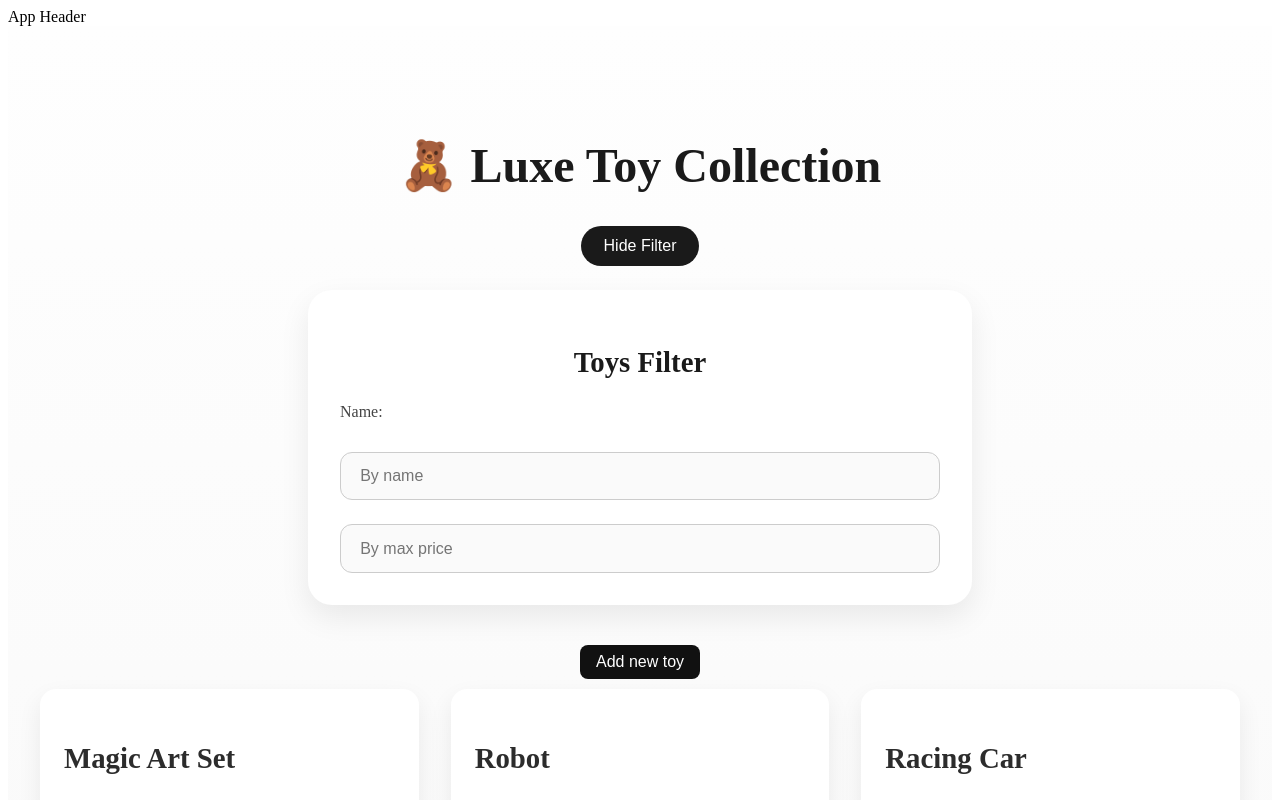
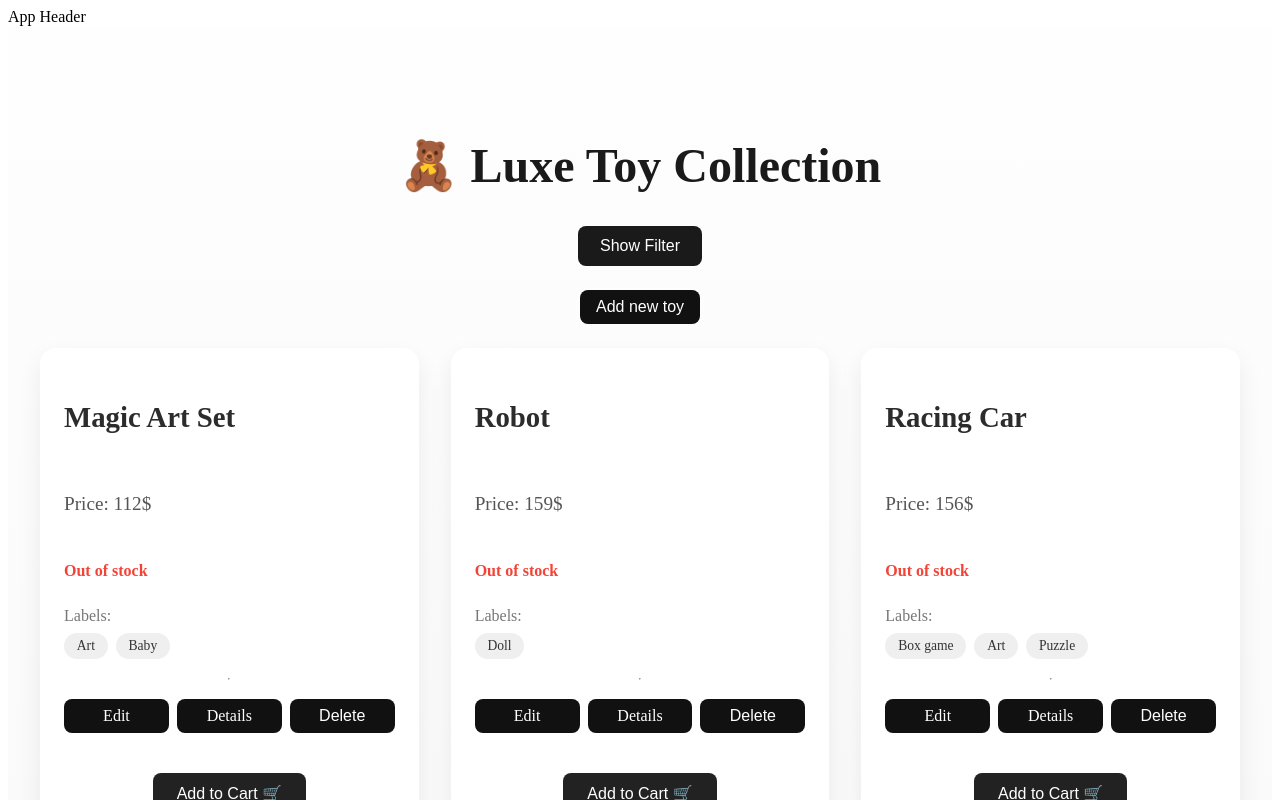
Before and after one commit to nevo0309/mistertoy-frontend, a React (Vite) app: page /toy in a window 1280 px wide. Shown: the top 800 px of the page. Built offline with nearby package versions, Linux system fonts and the light colour scheme.

Commit message:
Fix style

```diff
--- a/src/assets/main.css
+++ b/src/assets/main.css
@@ -1,4 +1,5 @@
 /*SETUP*/
+@import './style/setup/general.css';
 @import './style/setup/vars.css';
 
 /*CMPS*/
--- a/src/assets/style/cmps/ToyFilter.css
+++ b/src/assets/style/cmps/ToyFilter.css
@@ -1,8 +1,8 @@
 .toy-filter {
   width: 100%;
-  max-width: 600px;
+  max-width: 350px;
   background-color: #fff;
-  padding: 2rem;
+  padding: 1rem;
   margin-bottom: 2.5rem;
   border-radius: 1.5rem;
   box-shadow: 0 12px 30px rgba(0, 0, 0, 0.08);
@@ -14,7 +14,7 @@
 }
 
 .toy-filter h2 {
-  margin-bottom: 1.5rem;
+  margin-bottom: 1rem;
   font-size: 1.8rem;
   font-weight: 600;
   color: #1a1a1a;
@@ -35,7 +35,7 @@
 }
 
 .toy-filter input {
-  padding: 0.9rem 1.2rem;
+  padding: 0.5rem 1rem;
   border-radius: 0.75rem;
   border: 1px solid #ccc;
   font-size: 1rem;
@@ -49,18 +49,3 @@
   background-color: #fff;
   box-shadow: 0 0 0 2px #ccc;
 }
-
-/* .toy-filter {
-  animation: fadeInUp 0.4s ease-out;
-}
-
-@keyframes fadeInUp {
-  from {
-    opacity: 0;
-    transform: translateY(20px);
-  }
-  to {
-    opacity: 1;
-    transform: translateY(0);
-  }
-} */
--- a/src/assets/style/cmps/ToyPreview.css
+++ b/src/assets/style/cmps/ToyPreview.css
@@ -43,31 +43,6 @@
   gap: 0.5rem;
 }
 
-.action-btn {
-  flex: 1;
-  text-decoration: none;
-  background-color: #111;
-  color: white;
-  padding: 0.5rem 1rem;
-  border-radius: 8px;
-  border: none;
-  font-size: 1rem;
-  font-weight: 500;
-  text-align: center;
-  transition: all 0.3s ease;
-  display: inline-block;
-  cursor: pointer;
-}
-
-.action-btn:hover {
-  background-color: #333;
-  transform: translateY(-3px);
-  color: white;
-}
-
-.action-btn a {
-  all: unset;
-}
 .in-stock {
   color: #4caf50;
   font-weight: bold;
--- a/src/assets/style/pages/ToyIndex.css
+++ b/src/assets/style/pages/ToyIndex.css
@@ -21,7 +21,7 @@
   color: white;
   padding: 0.7rem 1.4rem;
   border: none;
-  border-radius: 999px;
+  border-radius: 8px;
   font-size: 1rem;
   cursor: pointer;
   margin-bottom: 1.5rem;
@@ -32,5 +32,5 @@
   background-color: #333;
 }
 .add-btn {
-  margin-bottom: 10px;
+  margin-bottom: 1.5rem;
 }
--- /dev/null
+++ b/src/assets/style/setup/general.css
@@ -0,0 +1,25 @@
+.action-btn {
+  flex: 1;
+  text-decoration: none;
+  background-color: #111;
+  color: white;
+  padding: 0.5rem 1rem;
+  border-radius: 8px;
+  border: none;
+  font-size: 1rem;
+  font-weight: 500;
+  text-align: center;
+  transition: all 0.3s ease;
+  display: inline-block;
+  cursor: pointer;
+}
+
+.action-btn:hover {
+  background-color: #333;
+  transform: translateY(-3px);
+  color: white;
+}
+
+.action-btn a {
+  all: unset;
+}
--- a/src/pages/ToyIndex.jsx
+++ b/src/pages/ToyIndex.jsx
@@ -13,7 +13,7 @@ import { useEffectOnUpdate } from '../hooks/useEffectOnUpdate.js'
 export function ToyIndex() {
   const toys = useSelector(storeState => storeState.toyModule.toys)
   const filterBy = useSelector(storeState => storeState.toyModule.filterBy)
-  const [isFilterShown, setIsFilterShown] = useState(true)
+  const [isFilterShown, setIsFilterShown] = useState(false)
 
   function toggleFilter() {
     setIsFilterShown(prev => !prev)
```
